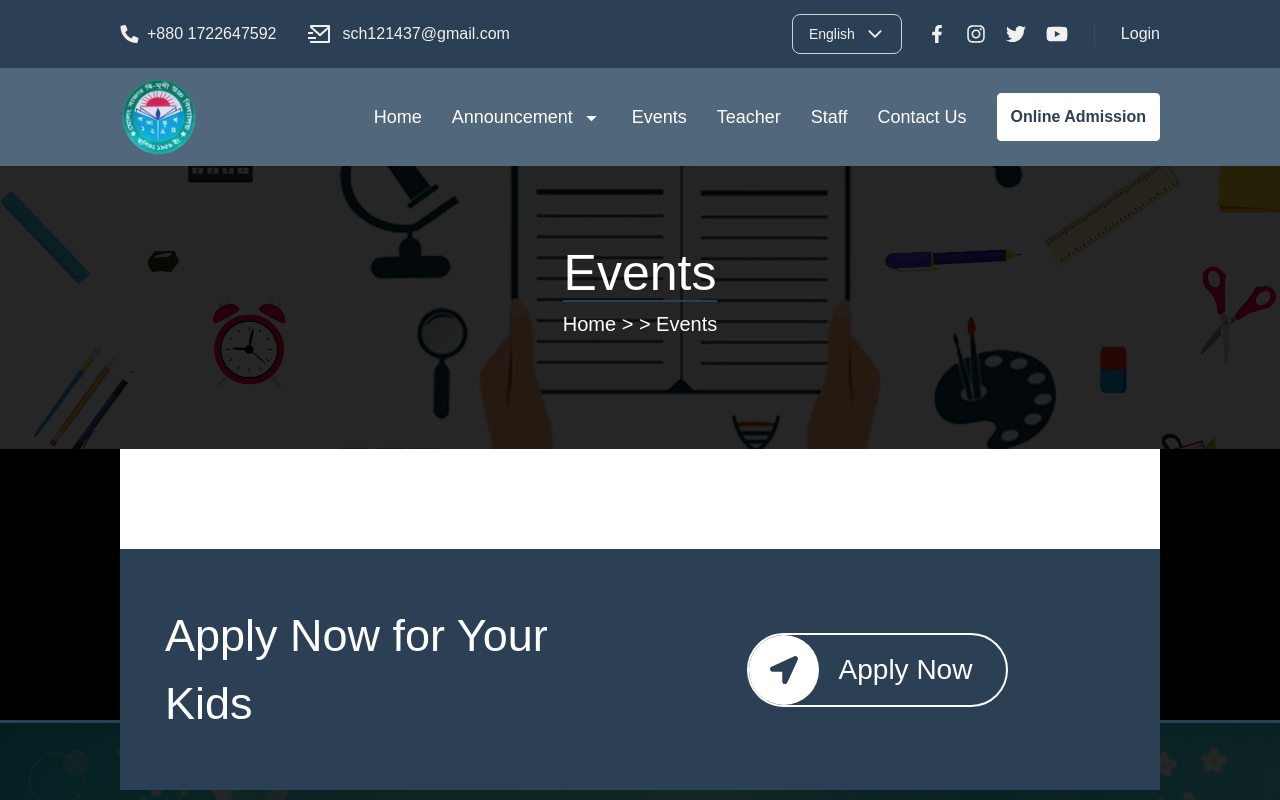
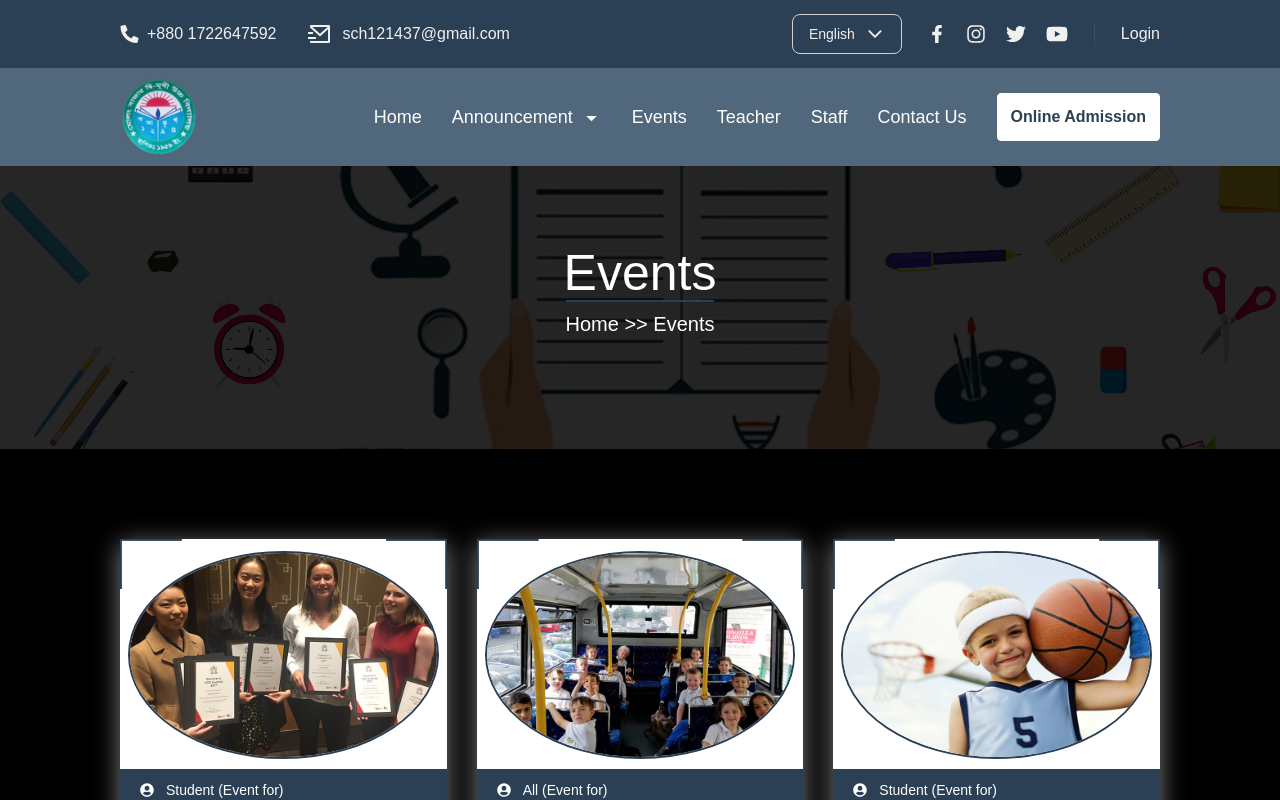
Before and after one commit to md-atiqurrahman/AmarIsskul-client-side, a React (Vite) app: page /events in a window 1280 px wide. Shown: the top 800 px of the page. Built offline with nearby package versions, Linux system fonts and the light colour scheme.

Commit message:
complete the events page

```diff
--- a/src/pages/Events/Events.jsx
+++ b/src/pages/Events/Events.jsx
@@ -1,13 +1,54 @@
+import eventImage1 from "/src/assets/home/LatestEvents/event-image-1.jpg";
+import eventImage2 from "/src/assets/home/LatestEvents/event-image-2.jpg";
+import eventImage3 from "/src/assets/home/LatestEvents/event-image-3.jpg";
+import SingleEvent from "./../Home/LatestEvent/SingleEvent";
+import { useTranslation } from "react-i18next";
+
 const Events = () => {
+  const { t } = useTranslation("global");
+
+  let titleClass;
+  if (t("eventsPage.title") === "ইভেন্টস") {
+    titleClass = "font-normal text-[43px]";
+  } else if (t("eventsPage.title") === "Events") {
+    titleClass = "font-normal text-[50px]";
+  }
+
+  const Events = [
+    {
+      id: 1,
+      img: eventImage1,
+    },
+    {
+      id: 2,
+      img: eventImage2,
+    },
+    {
+      id: 3,
+      img: eventImage3,
+    },
+  ];
+
   return (
-    <div className="dark-effect bg-[url('/src/assets/events/bg.png')] bg-cover bg-center bg-no-repeat bg-fixed pt-[70px] pb-[110px] z-[1] relative text-white">
-      <div className="flex flex-col justify-items-center items-center">
-        <h1 className="font-normal text-[50px]">Events</h1>
-        <div className="border-t-2 border-primary mt-[-11px]">
-          <h3 className="font-normal text-[20px] pt-[7px]">
-            Home {">"} {">"} Events
-          </h3>
+    <div>
+      <div className="dark-effect bg-[url('/src/assets/events/bg.png')] bg-cover bg-center bg-no-repeat bg-fixed pt-[70px] pb-[110px] z-[1] relative text-white">
+        <div className="flex flex-col justify-items-center items-center">
+          <h1 className={`${titleClass}`}>{t("eventsPage.title")}</h1>
+          <div className="border-t-2 border-primary mt-[-11px]">
+            <h3 className="font-normal text-[20px] pt-[7px]">
+              {t("eventsPage.text")}
+            </h3>
+          </div>
         </div>
+      </div>
+      <div className="mt-[90px] px-[120px] grid grid-cols-1 md:grid-cols-2 lg:grid-cols-3 justify-items-center content-center gap-[30px]">
+        {Events.map((event) => (
+          <SingleEvent
+            key={event.id}
+            img={event.img}
+            id={event.id}
+          ></SingleEvent>
+        ))}
       </div>
     </div>
   );
--- a/src/translations/bn/global.json
+++ b/src/translations/bn/global.json
@@ -140,5 +140,9 @@
     "copyrightText1": "কপিরাইট ©",
     "copyrightText2": "আতিকুর রহমান",
     "copyrightText3": " - সর্বস্বত্ব সংরক্ষিত"
+  },
+  "eventsPage":{
+    "title": "ইভেন্টস",
+    "text": "হোম >> ইভেন্টস"
   }
 }
--- a/src/translations/en/global.json
+++ b/src/translations/en/global.json
@@ -140,5 +140,9 @@
     "copyrightText1": "Copyright ©",
     "copyrightText2": "Atiqur Rahman",
     "copyrightText3": "- All rights reserved"
+  },
+  "eventsPage":{
+    "title": "Events",
+    "text": "Home >> Events"
   }
 }
```
